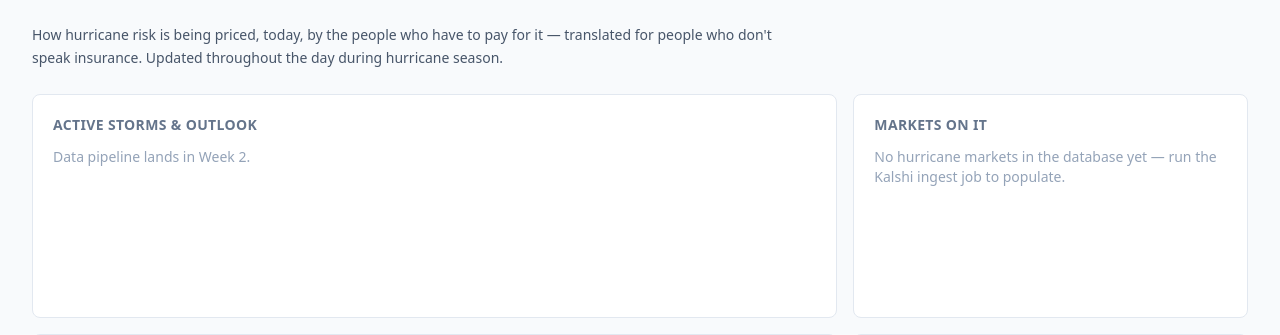
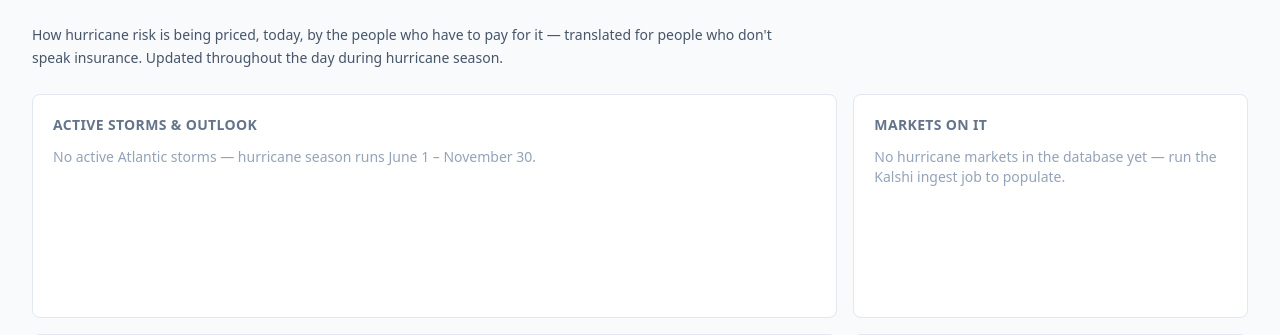
Before and after one commit to ReallyNobody/prediction-tracker, a FastAPI app: page / in a window 1280 px wide. Shown: the part 84-419 px from the top of the page. Run offline with FastAPI, Linux system fonts and the light colour scheme; data that the repository does not hold is empty; some libraries are stand-ins or nearby versions.

Commit message:
feat(ui): Panel 1 cone map — Leaflet renderer + forecast_map.js
Adds the client-rendered forecast cone map to Panel 1 (Active storms &
outlook). Panel 1 was previously a "Data pipeline lands in Week 2"
placeholder; it now ships the Leaflet CDN bundle, a #forecast-map
container, and a loader script that fetches /api/v1/forecasts/active
(wired up in 0df7acf) and draws:

  * cone polygon (semi-transparent orange, NHC convention)
  * 5-day forecast points as small circle markers
  * a larger red current-position marker for the latest observation

Empty state during the off-season ("No active Atlantic storms —
hurricane season runs June 1 – November 30"), distinct copy on fetch
failure so a broken endpoint doesn't silently look like the off-season.

Script is loaded on the index page (not every page) with `defer` so the
initial paint doesn't block. Leaflet CSS+JS go in base.html behind SRI
hashes. No new tests for the JS itself — `test_index_wires_up_forecast_map`
asserts the HTML contract (IDs, script path, CDN link) so a template
regression fails fast.

Co-Authored-By: Claude Opus 4.7 <noreply@anthropic.com>

```diff
--- /dev/null
+++ b/src/rmn_dashboard/static/js/forecast_map.js
@@ -0,0 +1,218 @@
+/* Panel 1 — Active storms cone map.
+ *
+ * Fetches /api/v1/forecasts/active, renders the cone polygon and 5-day
+ * track points for each active storm on a Leaflet map, and falls back to
+ * an empty-state message during the off-season (and, separately, when
+ * the fetch itself fails — those two states look different to the user).
+ *
+ * Why client-rendered: the server ships an empty #forecast-map <div> in
+ * the template and this script takes over on DOMContentLoaded. That
+ * keeps the Jinja template stable across season/off-season (no branchy
+ * server-side maps) and means a mid-session ingest tick that adds a
+ * storm to the DB shows up on the next poll without a page reload.
+ *
+ * Intentionally no framework — small surface, Leaflet is already on the
+ * page via base.html, and we want this panel to render in one repaint
+ * rather than waiting on a JS bundle.
+ */
+
+(function () {
+  "use strict";
+
+  // Atlantic basin centroid + a zoom that shows Gulf of Mexico + Leeward
+  // Islands in one frame. Actual bounds get refitted once we have a cone
+  // to size against; this is just the initial paint so the empty ocean
+  // doesn't flash.
+  const DEFAULT_CENTER = [25.0, -70.0];
+  const DEFAULT_ZOOM = 4;
+
+  // NHC cone is conventionally drawn in a warning orange. Semi-transparent
+  // so the coastline underneath stays readable — the whole point of the
+  // panel is to see which land the cone touches.
+  const CONE_STYLE = {
+    color: "#ea580c", // tailwind orange-600 — matches the dashboard accent palette
+    weight: 1,
+    opacity: 0.8,
+    fillColor: "#fb923c", // tailwind orange-400
+    fillOpacity: 0.25,
+  };
+
+  // Small circle markers for the 5-day forecast points. Sized so 5 of
+  // them along a track don't overlap at the default zoom.
+  const FORECAST_POINT_STYLE = {
+    radius: 5,
+    color: "#9a3412", // orange-800
+    weight: 1,
+    fillColor: "#fdba74", // orange-300
+    fillOpacity: 0.9,
+  };
+
+  // Current-position marker is deliberately larger + a different colour
+  // so users can pick out "where the storm is right now" vs "where NHC
+  // thinks it's going" at a glance.
+  const CURRENT_POSITION_STYLE = {
+    radius: 8,
+    color: "#7f1d1d", // red-900
+    weight: 2,
+    fillColor: "#dc2626", // red-600
+    fillOpacity: 0.95,
+  };
+
+  document.addEventListener("DOMContentLoaded", function () {
+    const mapEl = document.getElementById("forecast-map");
+    const emptyEl = document.getElementById("forecast-map-empty");
+    const advisoryEl = document.getElementById("forecast-map-advisory");
+
+    // The map div only exists on the dashboard index. Script is loaded
+    // from base.html on every page in principle, but we scope early.
+    if (!mapEl || !emptyEl) {
+      return;
+    }
+
+    fetch("/api/v1/forecasts/active", { headers: { Accept: "application/json" } })
+      .then(function (response) {
+        if (!response.ok) {
+          throw new Error("HTTP " + response.status);
+        }
+        return response.json();
+      })
+      .then(function (payload) {
+        const storms = (payload && payload.storms) || [];
+        if (storms.length === 0) {
+          showEmptyState(emptyEl, mapEl);
+          return;
+        }
+        renderMap(mapEl, emptyEl, advisoryEl, storms);
+      })
+      .catch(function (err) {
+        // On fetch failure show a distinct message — a silent empty
+        // state would hide a broken endpoint during incidents.
+        console.error("forecast-map fetch failed", err);
+        emptyEl.innerHTML =
+          '<p class="text-sm text-rose-500">Forecast feed unavailable — try refreshing.</p>';
+        mapEl.classList.add("hidden");
+      });
+  });
+
+  function showEmptyState(emptyEl, mapEl) {
+    // Same message year-round during the off-season. Atlantic hurricane
+    // season officially runs Jun 1 – Nov 30; NHC occasionally issues
+    // pre-season products for May systems but those still show up via
+    // /api/v1/forecasts/active when they exist.
+    emptyEl.innerHTML =
+      '<p class="text-sm">No active Atlantic storms — hurricane season runs June 1 – November 30.</p>';
+    mapEl.classList.add("hidden");
+  }
+
+  function renderMap(mapEl, emptyEl, advisoryEl, storms) {
+    // Reveal the map container first so Leaflet can measure it. Leaflet
+    // silently refuses to size a hidden div.
+    emptyEl.classList.add("hidden");
+    mapEl.classList.remove("hidden");
+
+    const map = L.map(mapEl, {
+      center: DEFAULT_CENTER,
+      zoom: DEFAULT_ZOOM,
+      scrollWheelZoom: false, // page-scroll-friendly; users click to interact
+    });
+
+    L.tileLayer("https://{s}.tile.openstreetmap.org/{z}/{x}/{y}.png", {
+      attribution:
+        '&copy; <a href="https://www.openstreetmap.org/copyright">OpenStreetMap</a> contributors',
+      maxZoom: 10,
+    }).addTo(map);
+
+    const allLayers = [];
+
+    storms.forEach(function (entry) {
+      const storm = entry.storm || {};
+      const forecast = entry.forecast || {};
+      const position = entry.current_position;
+
+      const label =
+        (storm.storm_type || "Storm") + " " + (storm.name || storm.nhc_id || "—");
+
+      // Cone polygon
+      if (forecast.cone_geojson) {
+        const coneLayer = L.geoJSON(forecast.cone_geojson, {
+          style: CONE_STYLE,
+        })
+          .bindPopup(label + " — 5-day cone")
+          .addTo(map);
+        allLayers.push(coneLayer);
+      }
+
+      // 5-day track points — small circles with hover popups
+      const points = forecast.forecast_5day_points || [];
+      points.forEach(function (pt) {
+        if (typeof pt.latitude_deg !== "number" || typeof pt.longitude_deg !== "number") {
+          return;
+        }
+        const marker = L.circleMarker(
+          [pt.latitude_deg, pt.longitude_deg],
+          FORECAST_POINT_STYLE,
+        )
+          .bindPopup(buildPointPopup(label, pt))
+          .addTo(map);
+        allLayers.push(marker);
+      });
+
+      // Current-position marker (larger, different colour)
+      if (
+        position &&
+        typeof position.latitude_deg === "number" &&
+        typeof position.longitude_deg === "number"
+      ) {
+        const marker = L.circleMarker(
+          [position.latitude_deg, position.longitude_deg],
+          CURRENT_POSITION_STYLE,
+        )
+          .bindPopup(buildCurrentPopup(label, position))
+          .addTo(map);
+        allLayers.push(marker);
+      }
+    });
+
+    // Fit bounds to whatever we drew, padded so markers on the edge
+    // aren't clipped by the panel border.
+    if (allLayers.length > 0) {
+      const group = L.featureGroup(allLayers);
+      try {
+        map.fitBounds(group.getBounds(), { padding: [20, 20] });
+      } catch (e) {
+        // getBounds throws on an empty group; defensive fallback keeps
+        // the default Atlantic view.
+        map.setView(DEFAULT_CENTER, DEFAULT_ZOOM);
+      }
+    }
+
+    // Advisory timestamp — small header annotation showing how fresh
+    // the product is. Uses the latest storm in the list as the proxy
+    // because the UI currently only shows "the active basin", not one
+    // storm at a time.
+    if (advisoryEl && storms[0] && storms[0].forecast && storms[0].forecast.issued_at) {
+      advisoryEl.textContent = "Issued " + storms[0].forecast.issued_at;
+    }
+  }
+
+  function buildPointPopup(stormLabel, pt) {
+    // Basic popup. Intentionally plain — the panel's job is the spatial
+    // picture, not a scrollable data grid.
+    const parts = [stormLabel];
+    if (pt.valid_at) parts.push("Valid: " + pt.valid_at);
+    if (typeof pt.intensity_kt === "number") parts.push(pt.intensity_kt + " kt");
+    if (pt.classification) parts.push(pt.classification);
+    return parts.join("<br>");
+  }
+
+  function buildCurrentPopup(stormLabel, position) {
+    const parts = [stormLabel + " — current position"];
+    if (position.observation_time) parts.push("At: " + position.observation_time);
+    if (typeof position.intensity_kt === "number")
+      parts.push(position.intensity_kt + " kt");
+    if (typeof position.pressure_mb === "number")
+      parts.push(position.pressure_mb + " mb");
+    if (position.classification) parts.push(position.classification);
+    return parts.join("<br>");
+  }
+})();
--- a/src/rmn_dashboard/templates/base.html
+++ b/src/rmn_dashboard/templates/base.html
@@ -22,10 +22,31 @@
     <!-- Plotly (charts wired in Week 2) -->
     <script src="https://cdn.plot.ly/plotly-2.35.2.min.js"></script>
 
+    <!--
+      Leaflet — Panel 1 cone map. 1.9.4 is the current stable; SRI hashes
+      are the ones published on the Leaflet download page. ~42KB gzipped
+      for the JS, tiles come from OpenStreetMap (no API key).
+    -->
+    <link
+      rel="stylesheet"
+      href="https://unpkg.com/leaflet@1.9.4/dist/leaflet.css"
+      integrity="sha256-p4NxAoJBhIIN+hmNHrzRCf9tD/miZyoHS5obTRR9BMY="
+      crossorigin="anonymous"
+    />
+    <script
+      src="https://unpkg.com/leaflet@1.9.4/dist/leaflet.js"
+      integrity="sha256-20nQCchB9co0qIjJZRGuk2/Z9VM+kNiyxNV1lvTlZBo="
+      crossorigin="anonymous"
+    ></script>
+
     <style>
       /* Minor readability tweaks on top of Tailwind's defaults */
       html { font-family: ui-sans-serif, system-ui, -apple-system, "Segoe UI", Roboto, sans-serif; }
       .panel-shell { min-height: 14rem; }
+      /* Leaflet needs an explicit height on its container; Tailwind's
+         h-96 (24rem = 384px) matches the cone-map aspect ratio we want
+         on the 2-col panel. */
+      #forecast-map { height: 24rem; }
     </style>
   </head>
   <body class="bg-slate-50 text-slate-900 antialiased">
--- a/src/rmn_dashboard/templates/index.html
+++ b/src/rmn_dashboard/templates/index.html
@@ -2,6 +2,8 @@
 {% block title %}RMN Hurricane Dashboard — Live{% endblock %}
 
 {% block content %}
+  <script src="{{ url_for('static', path='/js/forecast_map.js') }}" defer></script>
+
   <section class="mb-6">
     <p class="max-w-3xl text-sm text-slate-600 leading-relaxed">
       How hurricane risk is being priced, today, by the people who have to
@@ -12,13 +14,26 @@
 
   <div class="grid grid-cols-1 gap-4 lg:grid-cols-3">
 
-    {#  Panel 1 — Active storms and outlook  #}
+    {#  Panel 1 — Active storms and outlook (cone map)  #}
     <section class="panel-shell rounded-lg border border-slate-200 bg-white p-5 lg:col-span-2">
-      <h2 class="text-sm font-semibold uppercase tracking-wide text-slate-500">
-        Active storms &amp; outlook
-      </h2>
-      <div class="mt-3 text-slate-400">
-        <p class="text-sm">Data pipeline lands in Week 2.</p>
+      <div class="flex items-baseline justify-between">
+        <h2 class="text-sm font-semibold uppercase tracking-wide text-slate-500">
+          Active storms &amp; outlook
+        </h2>
+        <p id="forecast-map-advisory"
+           class="text-xs text-slate-400 font-mono"
+           data-testid="forecast-map-advisory"></p>
+      </div>
+      {#
+        Both elements are always rendered; forecast_map.js decides which
+        one to reveal based on the /api/v1/forecasts/active response. We
+        prefer hiding via Tailwind's `hidden` over conditional SSR so a
+        mid-poll empty basin doesn't require a full page reload.
+      #}
+      <div id="forecast-map" class="mt-3 rounded border border-slate-200 hidden"
+           aria-label="Hurricane forecast cone map"></div>
+      <div id="forecast-map-empty" class="mt-3 text-slate-400">
+        <p class="text-sm">Loading active storms…</p>
       </div>
     </section>
 
```
Also changed, not shown: tests/test_routes.py (+20 -0 lines).
